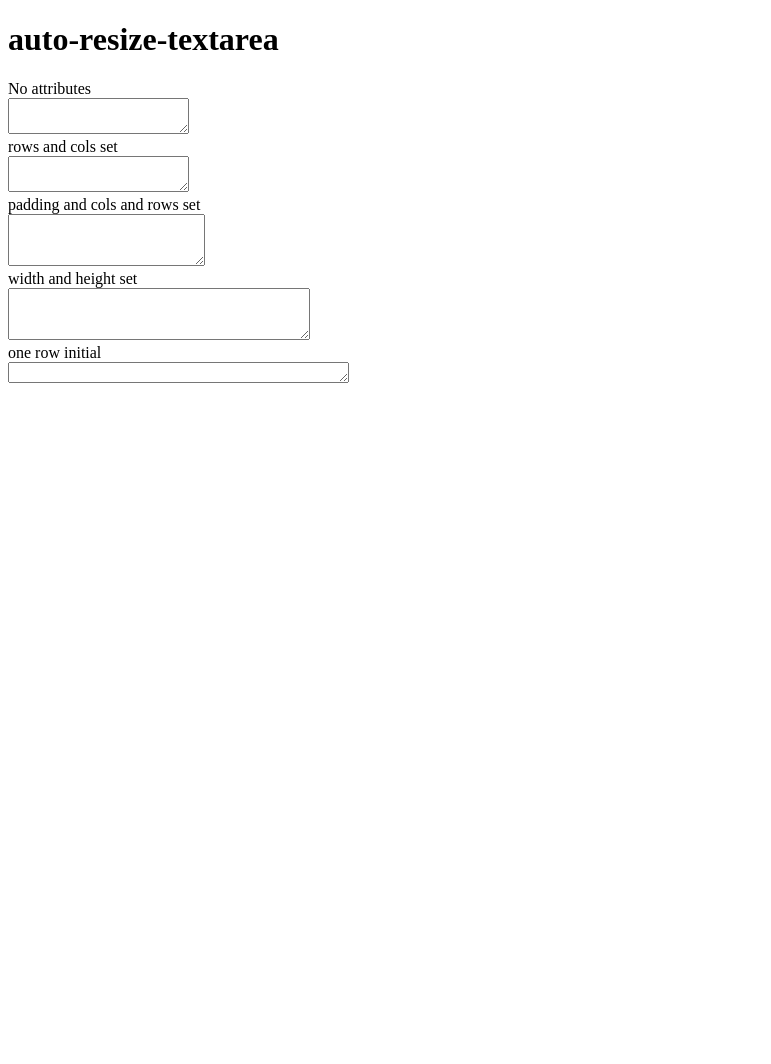
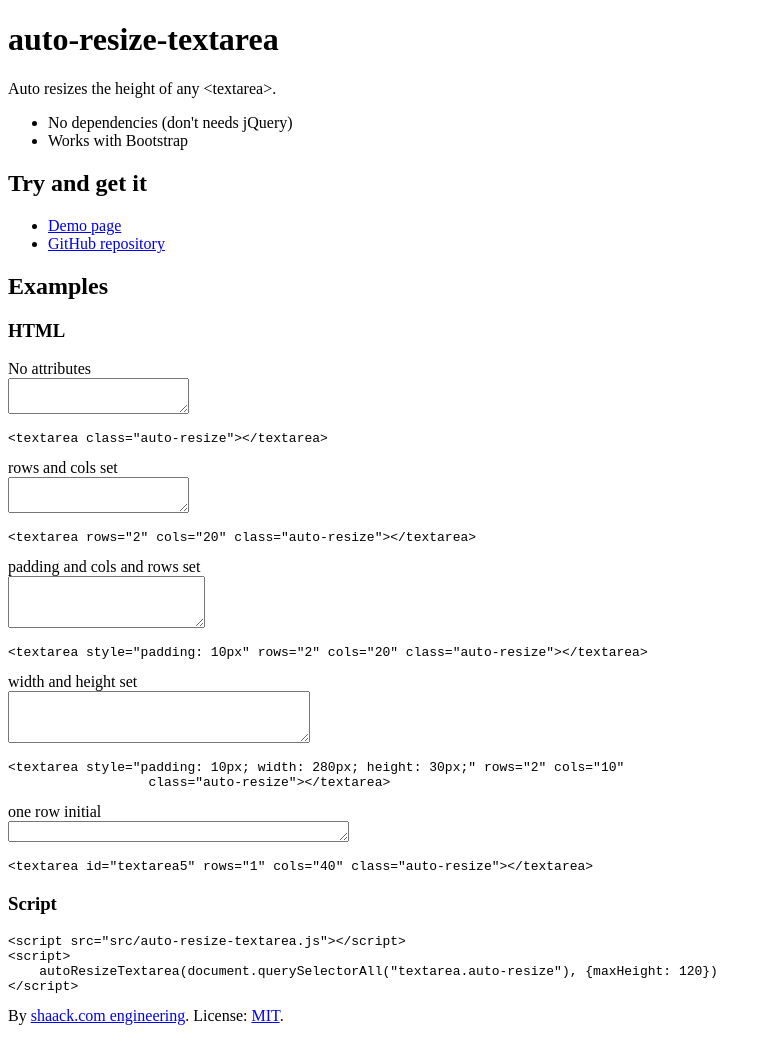
Before and after one commit to shaack/auto-resize-textarea, a website: page index.html in a window 1280 px wide. Shown: the whole page, without its empty margins (0-771 px from the left). Before the commit the page ends 800 px from the top, so only its background shows below. Drawn offline with Linux system fonts and the light colour scheme.

Commit message:
More Documentation

```diff
--- a/index.html
+++ b/index.html
@@ -9,29 +9,63 @@
 </head>
 <body>
 <h1>auto-resize-textarea</h1>
+
+<p>Auto resizes the height of any &lt;textarea&gt;.</p>
+
+<ul>
+    <li>No dependencies (don't needs jQuery)</li>
+    <li>Works with Bootstrap</li>
+</ul>
+
+<h2>Try and get it</h2>
+<ul>
+    <li><a href="https://shaack.com/projekte/auto-resize-textarea/">Demo page</a></li>
+    <li><a href="https://github.com/shaack/auto-resize-textarea">GitHub repository</a></li>
+</ul>
+
+<h2>Examples</h2>
+<h3>HTML</h3>
 <form>
     <div>
         <label for="textarea1">No attributes</label><br/>
-        <textarea id="textarea1" class="auto-resize"></textarea><br/>
+        <textarea id="textarea1" class="auto-resize"></textarea>
+        <pre><code>&lt;textarea class="auto-resize">&lt;/textarea></code></pre>
     </div>
     <div>
         <label for="textarea2">rows and cols set</label><br/>
-        <textarea id="textarea2" rows="2" cols="20" class="auto-resize"></textarea><br/>
+        <textarea id="textarea2" rows="2" cols="20" class="auto-resize"></textarea>
+        <pre><code>&lt;textarea rows="2" cols="20" class="auto-resize">&lt;/textarea></code></pre>
     </div>
     <div>
         <label for="textarea3">padding and cols and rows set</label><br/>
         <textarea id="textarea3" style="padding: 10px" rows="2" cols="20" class="auto-resize"></textarea>
+        <pre><code>&lt;textarea style="padding: 10px" rows="2" cols="20" class="auto-resize">&lt;/textarea></code></pre>
     </div>
     <div>
         <label for="textarea4">width and height set</label><br/>
         <textarea id="textarea4" style="padding: 10px; width: 280px; height: 30px;" rows="2" cols="10"
                   class="auto-resize"></textarea>
+        <pre><code>&lt;textarea style="padding: 10px; width: 280px; height: 30px;" rows="2" cols="10"
+                  class="auto-resize">&lt;/textarea></code></pre>
     </div>
     <div>
         <label for="textarea5">one row initial</label><br/>
         <textarea id="textarea5" rows="1" cols="40" class="auto-resize"></textarea><br/>
+        <pre><code>&lt;textarea id="textarea5" rows="1" cols="40" class="auto-resize">&lt;/textarea></code></pre>
     </div>
 </form>
+<h3>Script</h3>
+<pre><code>&lt;script src="src/auto-resize-textarea.js">&lt;/script>
+&lt;script>
+    autoResizeTextarea(document.querySelectorAll("textarea.auto-resize"), {maxHeight: 120})
+&lt;/script>
+</code></pre>
+By <a href="https://shaack.com">shaack.com engineering</a>. License: <a href="LICENSE">MIT</a>.
+<br/><br/>
 <script src="src/auto-resize-textarea.js"></script>
+<script>
+    autoResizeTextarea(document.querySelectorAll("textarea.auto-resize"), {maxHeight: 120})
+</script>
+<br/>
 </body>
 </html>
```
Also changed, not shown: README.md, 1 other file.
